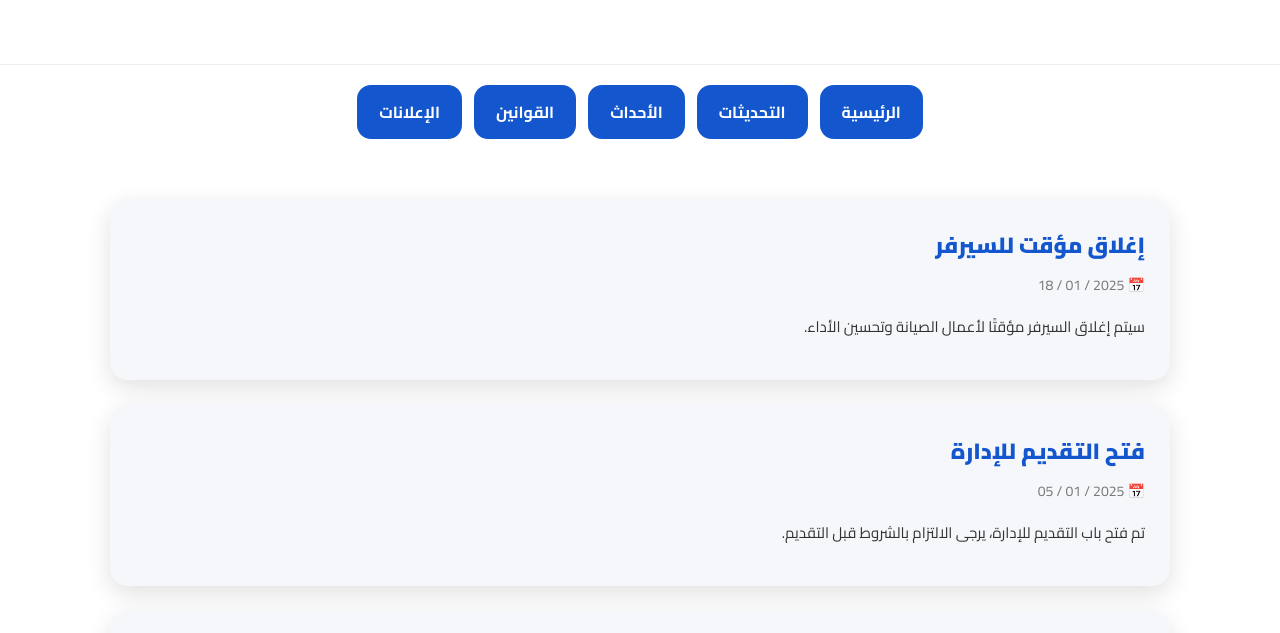
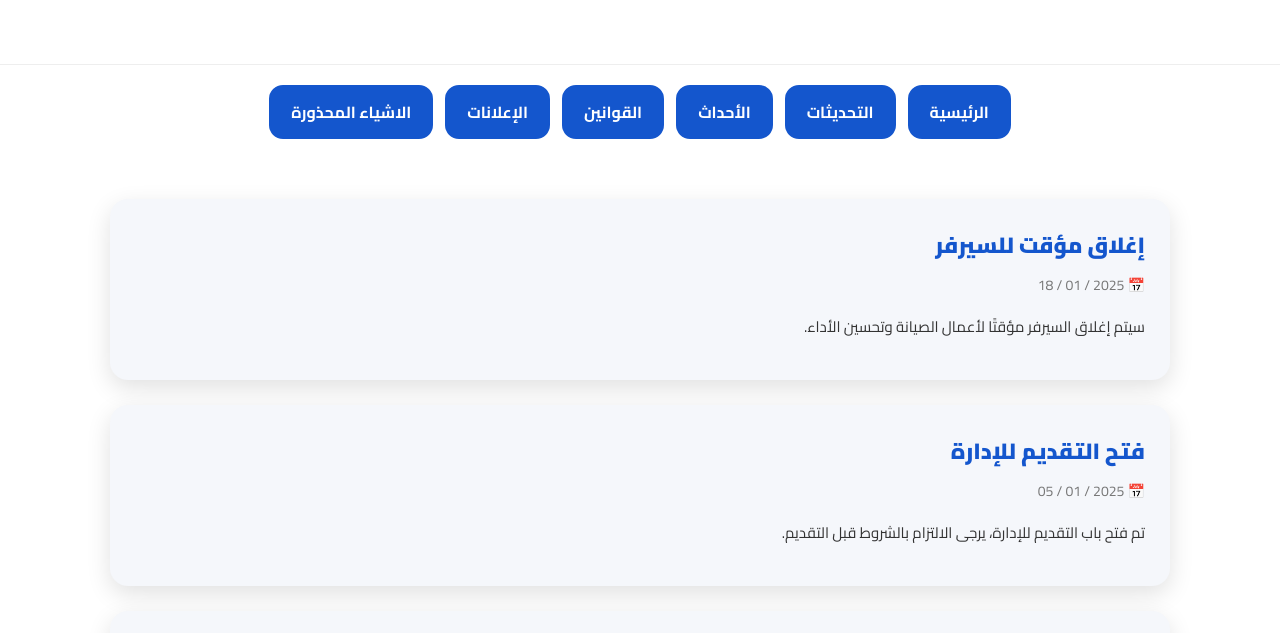
Before and after one commit to dsdsdsddzes/xecscasa, a plain HTML site: page announcements.html in a window 1280 px wide. Shown: the part 167-800 px from the top of the page. Drawn offline with Linux system fonts and the light colour scheme.

Commit message:
Update announcements.html

```diff
--- a/announcements.html
+++ b/announcements.html
@@ -124,6 +124,7 @@ footer{
   <a href="events.html" class="nav-btn">الأحداث</a>
   <a href="rules.html" class="nav-btn">القوانين</a>
   <a href="announcements.html" class="nav-btn">الإعلانات</a>
+  <a href="yotyo.html" class="nav-btn">الاشياء المحذورة</a>
 </nav>
 
 <div class="container">
```
